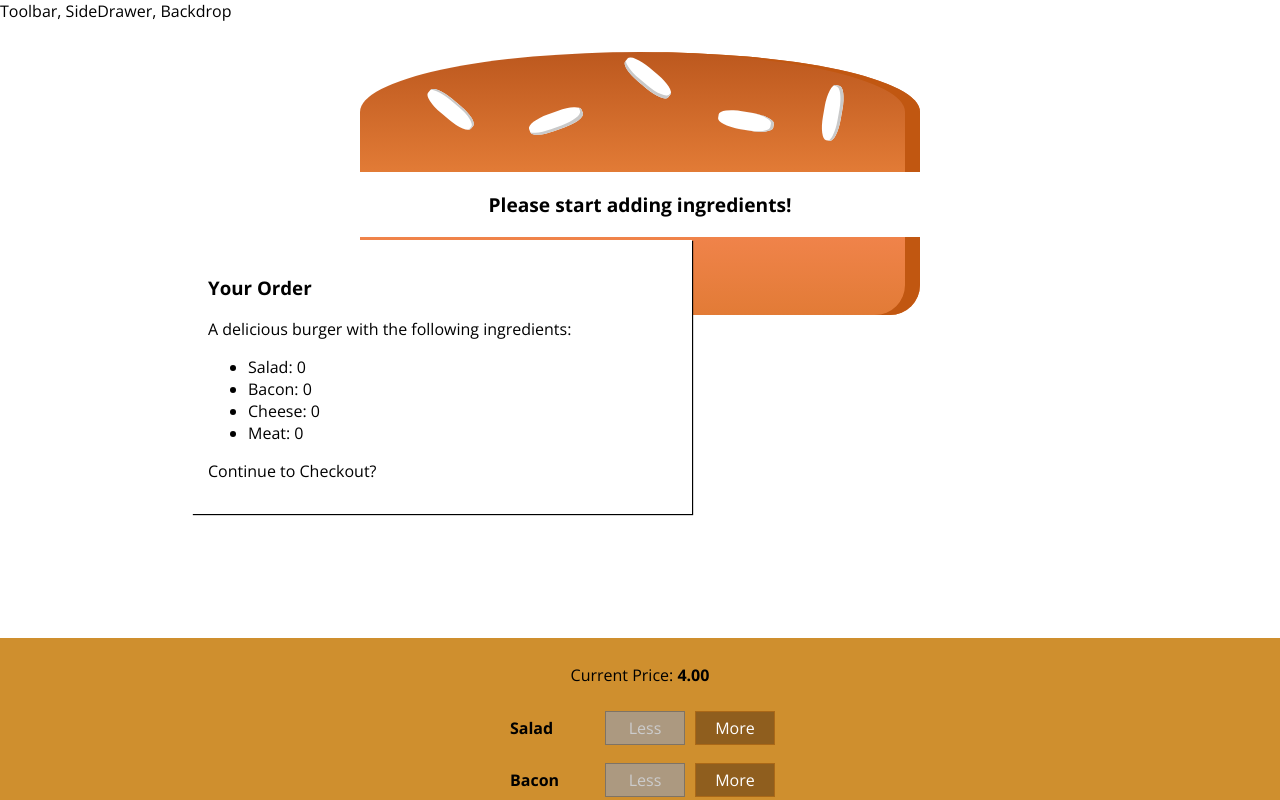
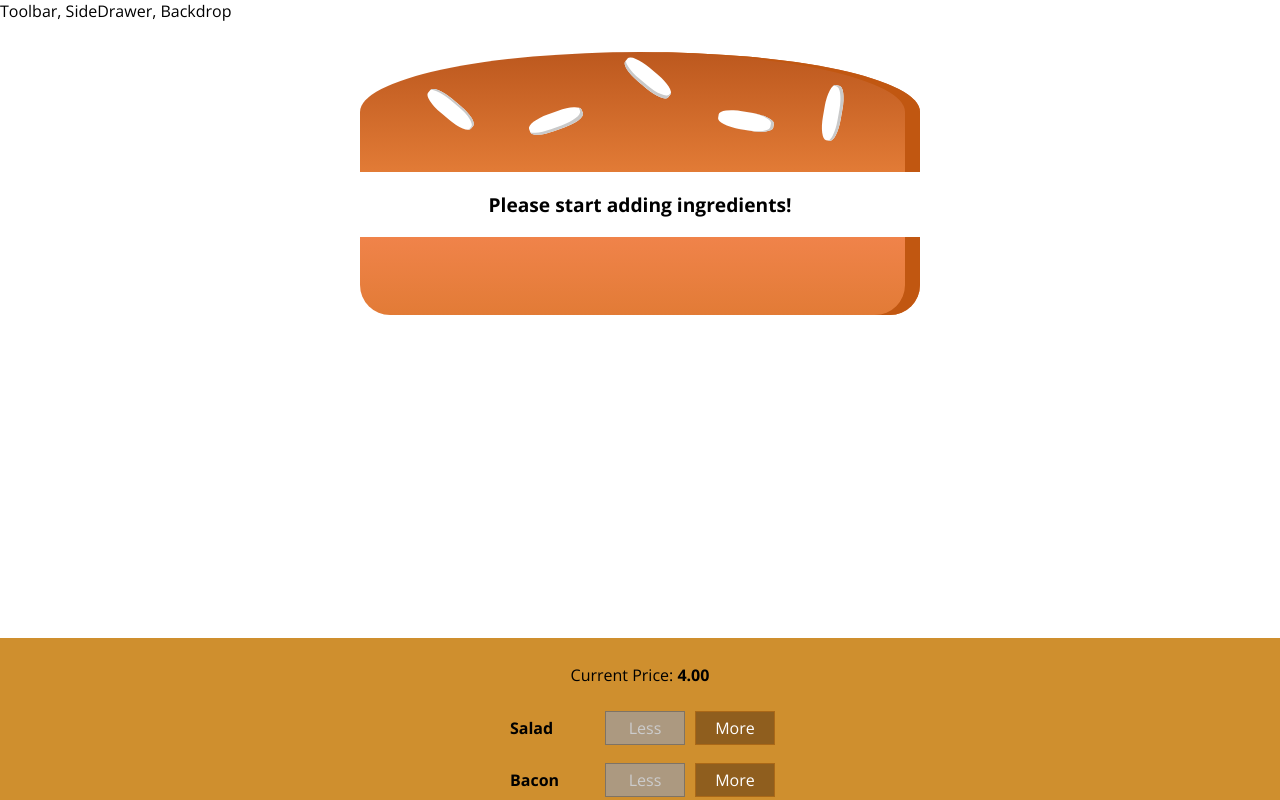
Before and after one commit to aruyamam/react-course-burger-builder, a React app: page / in a window 1280 px wide. Shown: the top 800 px of the page. Built offline with nearby package versions, Linux system fonts and the light colour scheme.

Commit message:
Section 8 Showing & Hiding the Modal (with Animation!)

```diff
--- a/src/components/Burger/BuildControls/BuildControls.js
+++ b/src/components/Burger/BuildControls/BuildControls.js
@@ -25,6 +25,7 @@ const buildControls = (props) => (
     <button
       className={classes.OrderButton}
       disabled={!props.purchasable}
+      onClick={props.ordered}
     >ORDER NOW</button>
   </div>
 );
--- a/src/components/UI/Modal/Modal.js
+++ b/src/components/UI/Modal/Modal.js
@@ -3,7 +3,12 @@ import React from 'react';
 import classes from './Modal.css';
 
 const modal = (props) => (
-  <div className={classes.Modal}>
+  <div
+    className={classes.Modal}
+    style={{
+      transform: props.show ? 'translateY(0)' : 'translateY(-100vh)',
+      opcity: props.show ? '1' : '0'
+    }}>
     {props.children}
   </div>
 );
--- a/src/containers/BurgerBuilder/BurgerBuilder.js
+++ b/src/containers/BurgerBuilder/BurgerBuilder.js
@@ -27,8 +27,9 @@ class BurgerBuilder extends Component {
       cheese: 0,
       meat  : 0,
     },
-    totalPrice: 4,
+    totalPrice : 4,
     purchasable: false,
+    purchasing : false,
   };
 
   updatePurchaseState (ingredients) {
@@ -87,6 +88,10 @@ class BurgerBuilder extends Component {
     this.updatePurchaseState(updatedIngredients);
   };
 
+  purchaseHandler = () => {
+    this.setState({ purchasing: true });
+  }
+
   render() {
     const disabledInfo = {
       ...this.state.ingredients
@@ -98,7 +103,7 @@ class BurgerBuilder extends Component {
 
     return (
       <Aux>
-        <Modal>
+        <Modal show={this.state.purchasing}>
           <OrderSummary ingredients={this.state.ingredients} />
         </Modal>
         <Burger ingredients={this.state.ingredients} />
@@ -107,6 +112,7 @@ class BurgerBuilder extends Component {
           ingredientRemoved={this.removeIngredientHandler}
           disabled={disabledInfo}
           purchasable={this.state.purchasable}
+          ordered={this.purchaseHandler}
           price={this.state.totalPrice}
         />
       </Aux>
```
